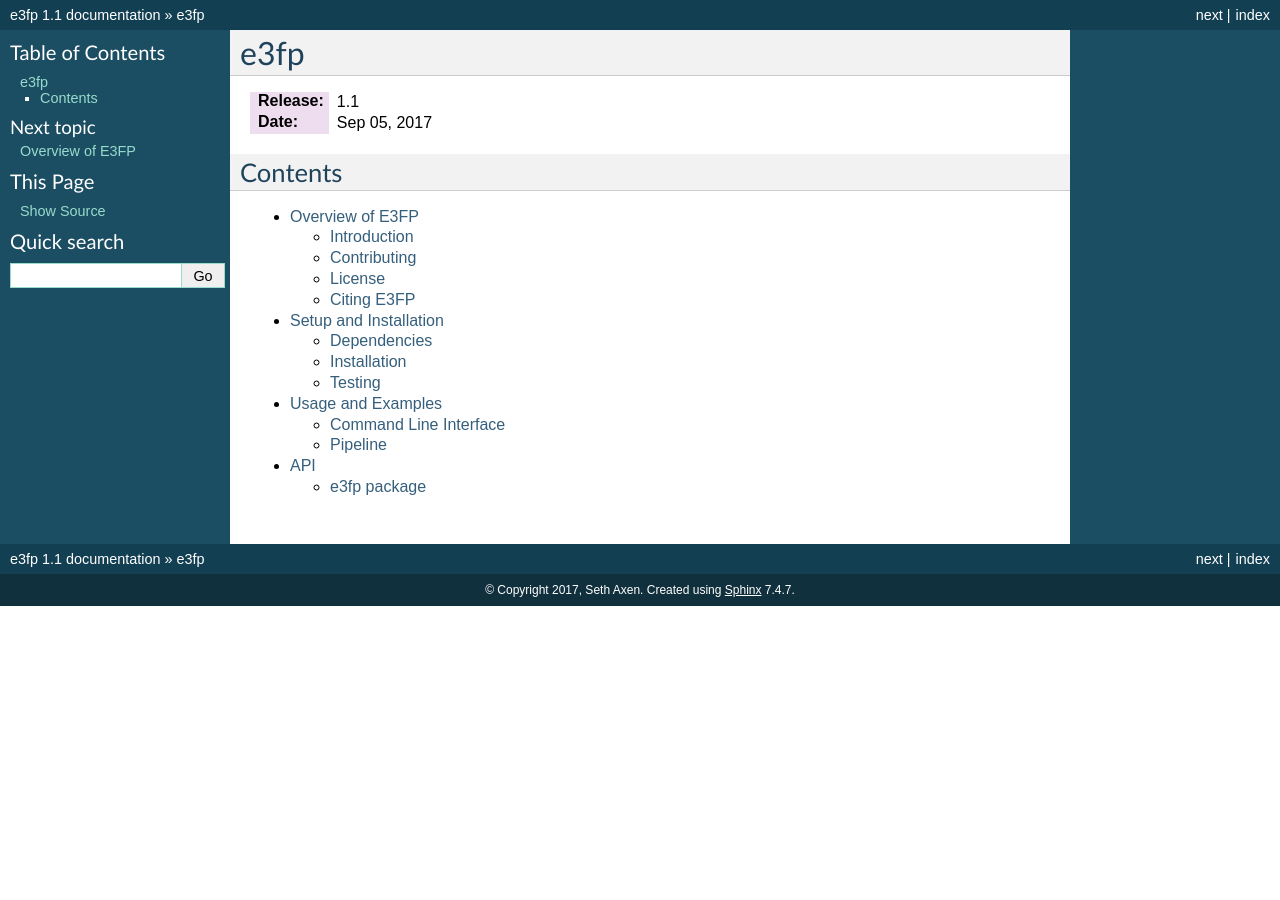
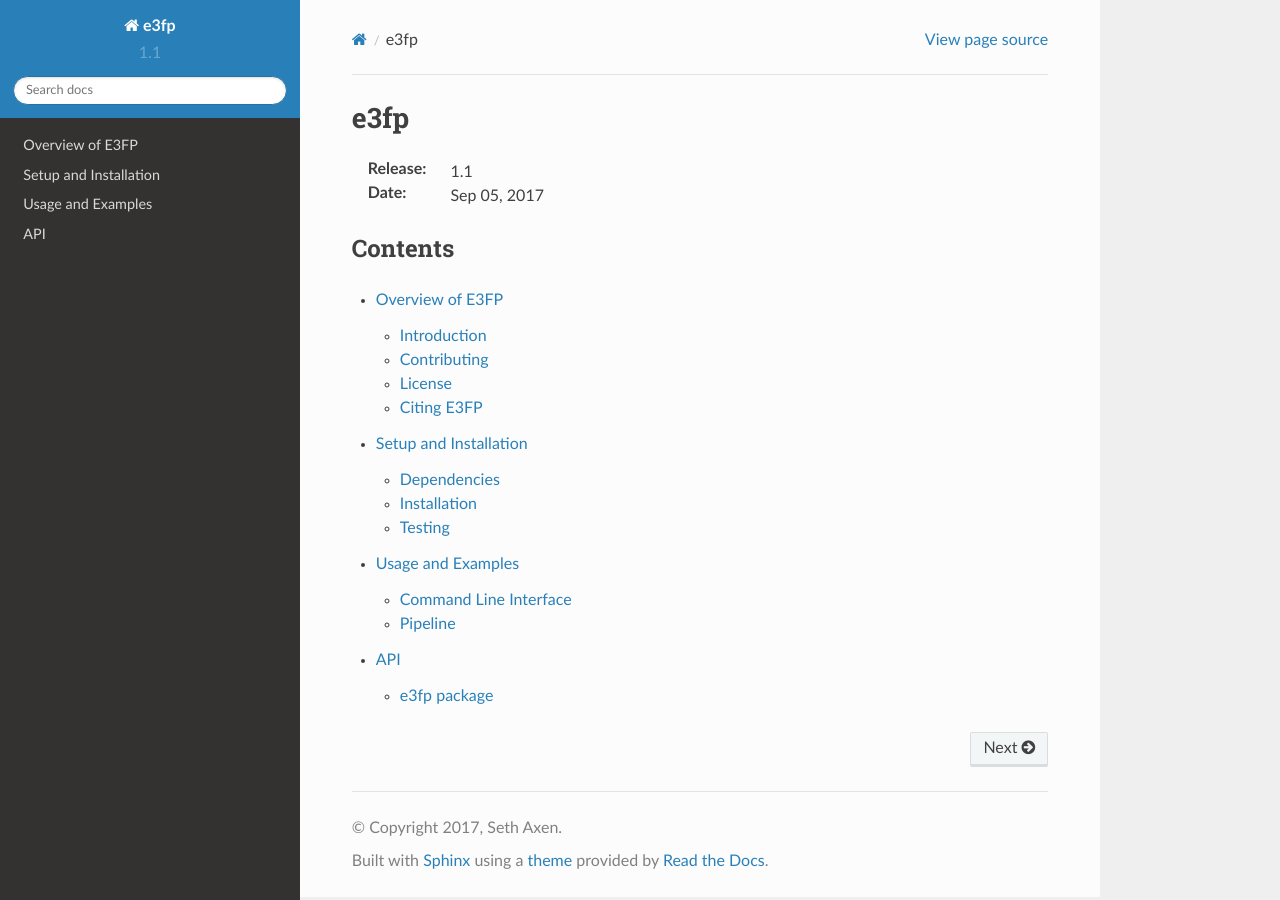
Before and after one commit to keiserlab/e3fp, a Sphinx documentation site: the page built from doc/source/index.rst, in a window 1280 px wide. Built offline with Sphinx 7.4.7 and the Read the Docs theme 2.0.0, drawn with Linux system fonts in a browser that asks for light colours; pages that are not in the unit, such as notebooks, are missing from menus; some of the changed lines change nothing that is shown.

Commit message:
Use RTD theme if available

```diff
--- a/doc/source/conf.py
+++ b/doc/source/conf.py
@@ -22,6 +22,12 @@ from mock import MagicMock
 
 sys.path.insert(0, os.path.abspath('../../'))
 from e3fp import __version__ as e3fp_version
+
+USE_DEFAULT_THEME = os.environ.get('READTHEDOCS') == 'True'
+try:
+    import sphinx_rtd_theme
+except ImportError:
+    USE_DEFAULT_THEME = True
 
 
 class Mock(MagicMock):
@@ -114,8 +120,10 @@ todo_include_todos = False
 
 # The theme to use for HTML and HTML Help pages.  See the documentation for
 # a list of builtin themes.
-#
-html_theme = 'default'
+if USE_DEFAULT_THEME:
+    html_theme = 'default'
+else:
+    html_theme = 'sphinx_rtd_theme'
 
 # Theme options are theme-specific and customize the look and feel of a theme
 # further.  For a list of options available for each theme, see the
```
